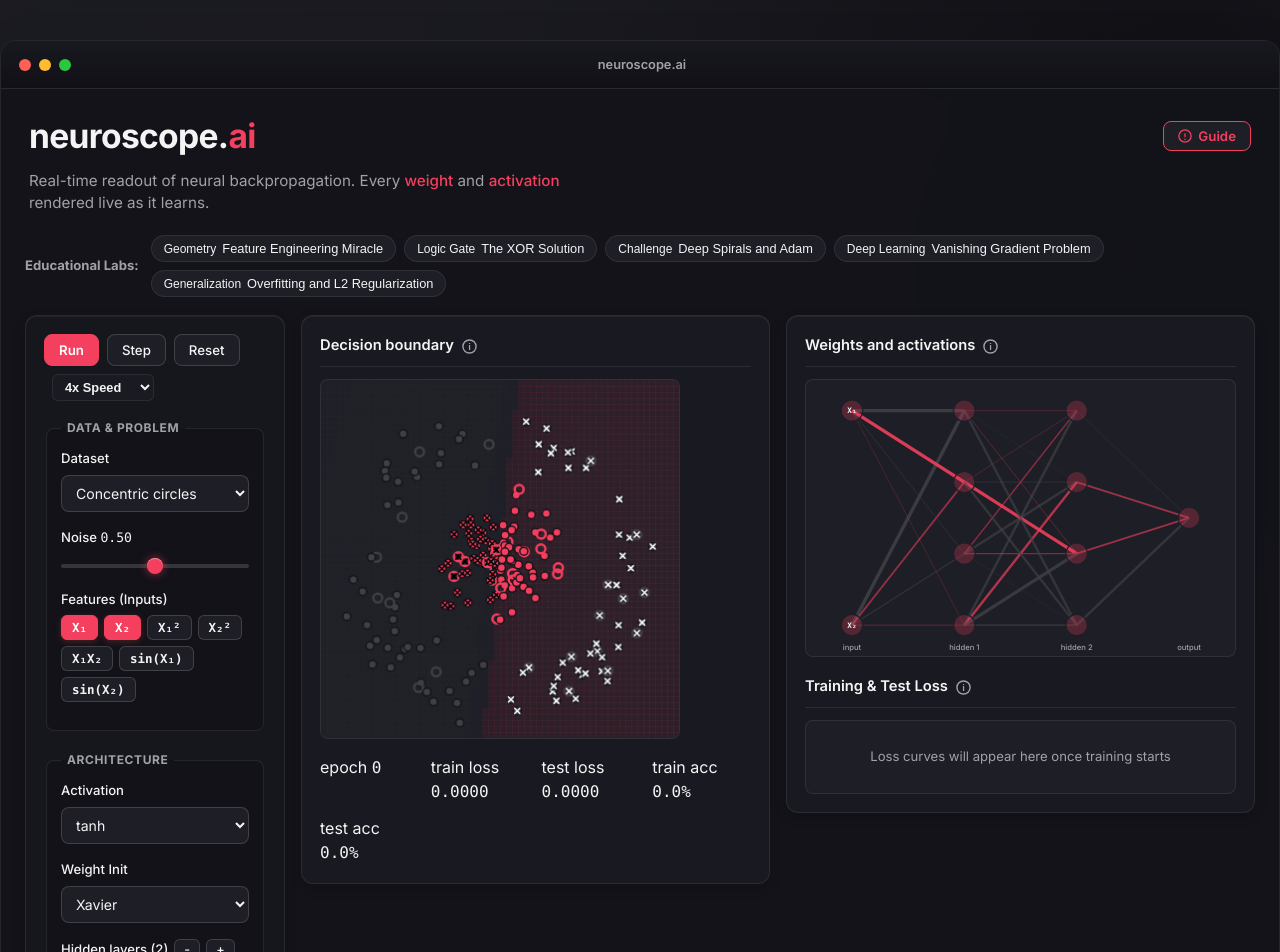
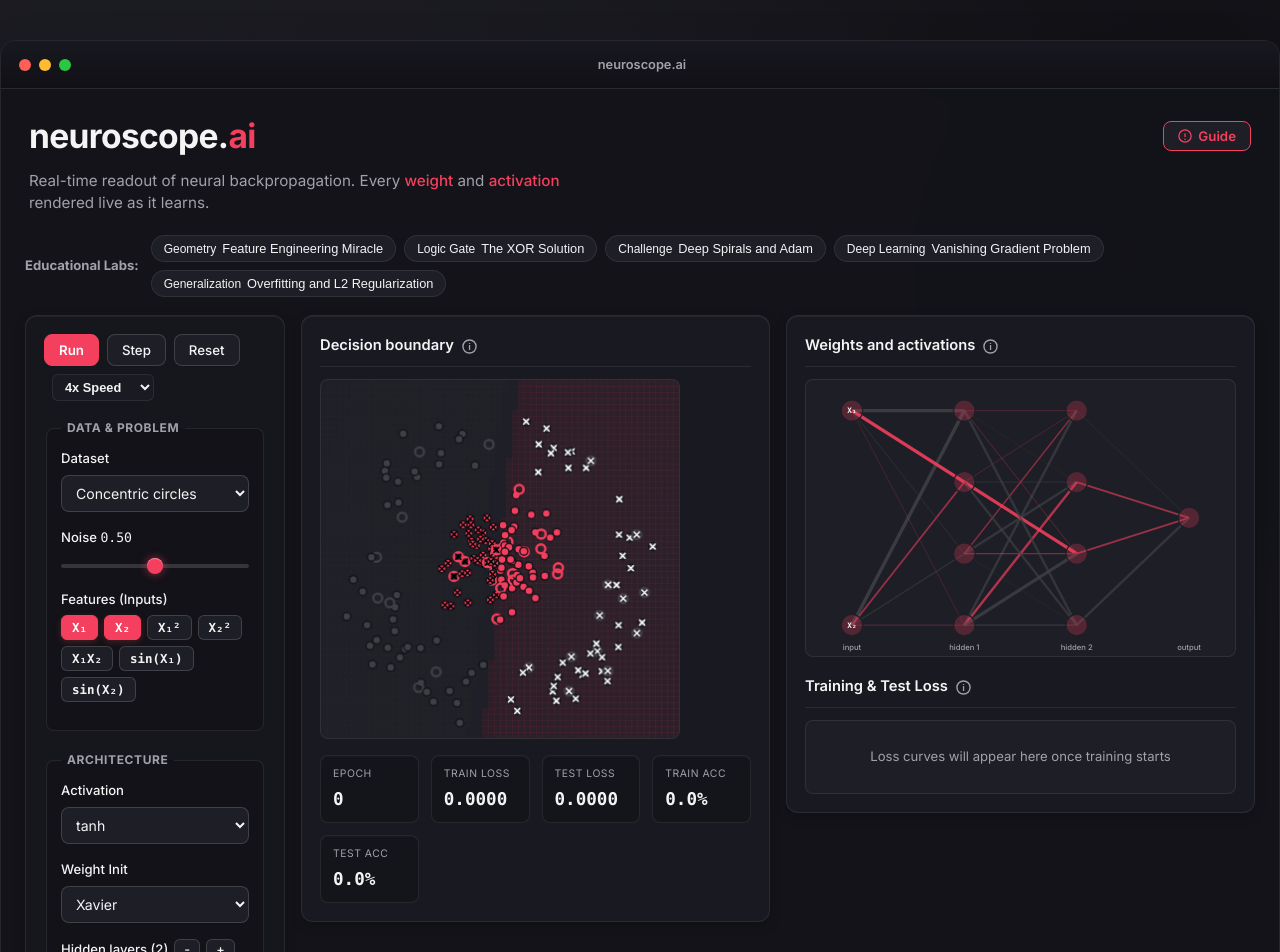
Before and after one commit to rbbieee/neural-network-rbbieee, a React (Vite) app: page / in a window 1280 px wide. Shown: the top 952 px of the page. Built offline with nearby package versions, Linux system fonts and the light colour scheme.

Commit message:
feat(ui): implement metric dashboard layout for training stats

```diff
--- a/src/App.tsx
+++ b/src/App.tsx
@@ -158,21 +158,26 @@
               onAddPoint={t.addSample}
             />
             <div className="stats" data-tour="stats">
-              <span>
-                epoch <code>{t.stats.epoch}</code>
-              </span>
-              <span>
-                train loss <code>{t.stats.loss.toFixed(4)}</code>
-              </span>
-              <span>
-                test loss <code>{t.stats.testLoss.toFixed(4)}</code>
-              </span>
-              <span>
-                train acc <code>{(t.stats.accuracy * 100).toFixed(1)}%</code>
-              </span>
-              <span>
-                test acc <code>{(t.stats.testAccuracy * 100).toFixed(1)}%</code>
-              </span>
+              <div className="stats-card">
+                <span>Epoch</span>
+                <code>{t.stats.epoch}</code>
+              </div>
+              <div className="stats-card">
+                <span>Train Loss</span>
+                <code>{t.stats.loss.toFixed(4)}</code>
+              </div>
+              <div className="stats-card">
+                <span>Test Loss</span>
+                <code>{t.stats.testLoss.toFixed(4)}</code>
+              </div>
+              <div className="stats-card">
+                <span>Train Acc</span>
+                <code>{(t.stats.accuracy * 100).toFixed(1)}%</code>
+              </div>
+              <div className="stats-card">
+                <span>Test Acc</span>
+                <code>{(t.stats.testAccuracy * 100).toFixed(1)}%</code>
+              </div>
             </div>
           </section>
 
```
